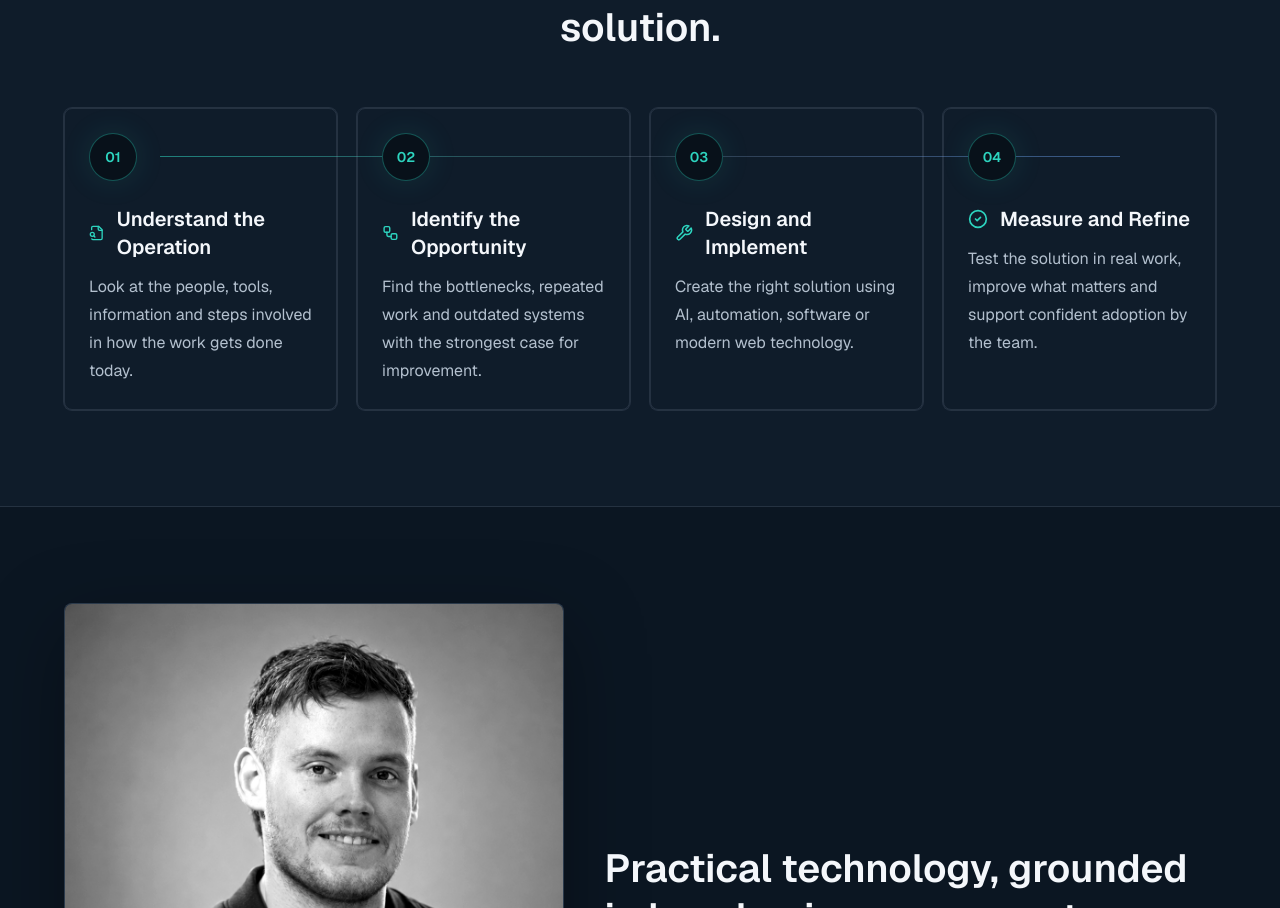
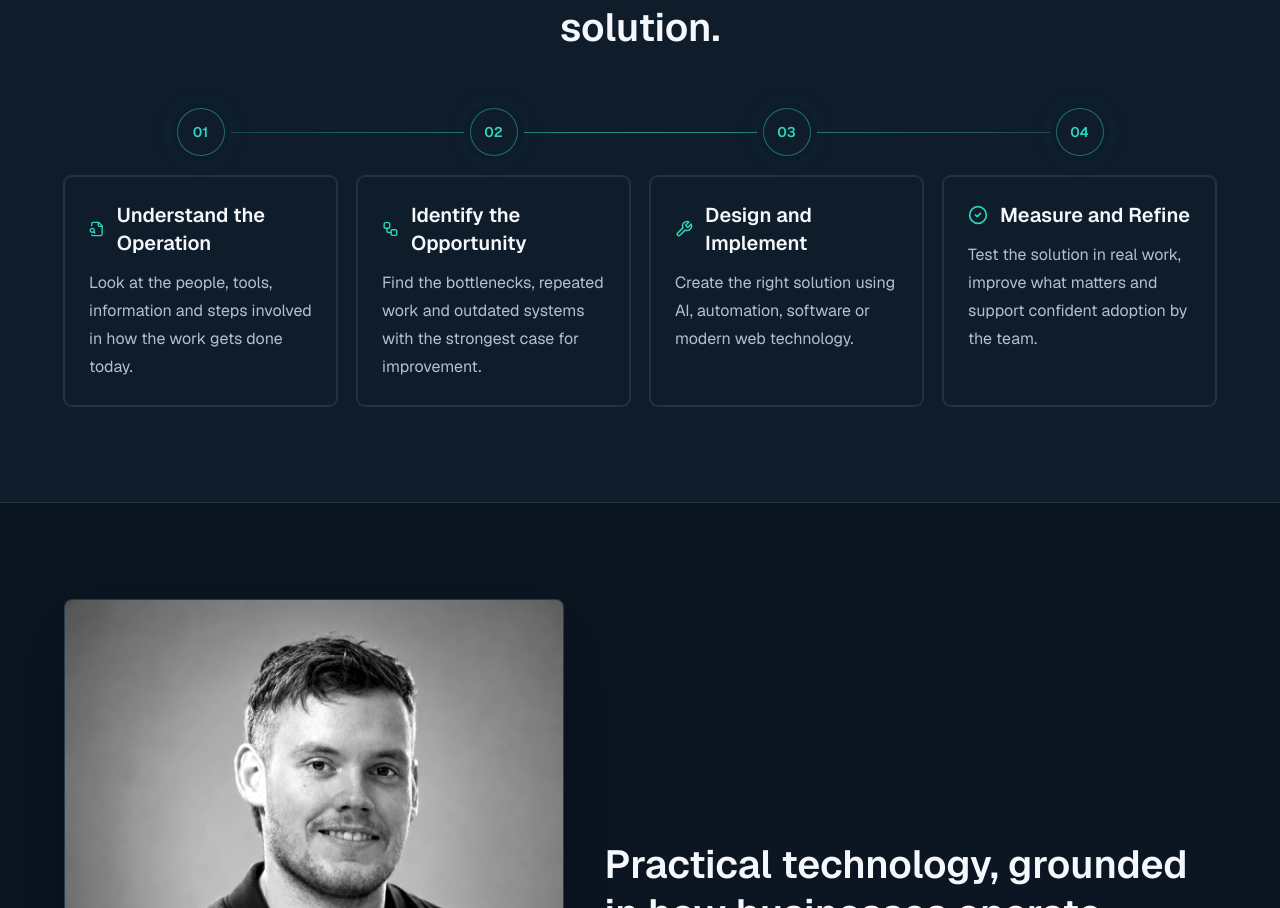
Before and after one commit to ZZESK-host/zzesk-consulting-website, a Next.js app: page / in a window 1280 px wide. Shown: the part 4517-5425 px from the top of the page. Built offline with nearby package versions, Linux system fonts and the light colour scheme.

Commit message:
Refine process timeline layout for desktop responsiveness

```diff
--- a/src/app/globals.css
+++ b/src/app/globals.css
@@ -445,29 +445,6 @@ body {
 }
 
 /* ---------------------------------------------------------------------------
-   Process timeline connector draws in when the section reveals
---------------------------------------------------------------------------- */
-@media (prefers-reduced-motion: no-preference) {
-  html.js .process-connector {
-    transform: scaleY(0);
-    transform-origin: top;
-    transition: transform 1.5s cubic-bezier(0.22, 1, 0.36, 1) 0.2s;
-  }
-
-  @media (min-width: 768px) {
-    html.js .process-connector {
-      transform: scaleX(0);
-      transform-origin: left;
-    }
-  }
-
-  html.js [data-reveal-stagger].is-revealed .process-connector,
-  html.js [data-reveal].is-revealed .process-connector {
-    transform: none;
-  }
-}
-
-/* ---------------------------------------------------------------------------
    Page transition
 --------------------------------------------------------------------------- */
 @media (prefers-reduced-motion: no-preference) {
--- a/src/app/page.tsx
+++ b/src/app/page.tsx
@@ -208,12 +208,20 @@ export default function HomePage() {
           <Reveal>
             <SectionHeading title={home.process.heading} align="center" />
           </Reveal>
-          <Reveal stagger className="relative mt-14 grid gap-5 md:grid-cols-4">
+          <Reveal variant="fade" className="relative mt-14 hidden md:grid md:grid-cols-4 md:gap-5">
             <div
-              data-no-stagger
-              className="process-connector absolute left-6 top-0 h-full w-px bg-gradient-to-b from-accent-300/55 via-slate-400/[0.22] to-cobalt-300/45 md:left-0 md:right-0 md:top-12 md:mx-auto md:h-px md:w-[calc(100%-12rem)] md:bg-gradient-to-r"
+              className="absolute left-[calc(12.5%-7.5px)] right-[calc(12.5%-7.5px)] top-6 h-px bg-gradient-to-r from-accent-300/20 via-accent-300/65 to-cobalt-300/25"
               aria-hidden="true"
             />
+            {home.process.steps.map((step) => (
+              <div key={step.number} className="relative z-10 flex justify-center">
+                <div className="flex h-12 w-12 items-center justify-center rounded-full border border-accent-300/45 bg-ink-850 text-sm font-semibold text-accent-300 shadow-[0_0_0_6px_rgba(13,28,41,1),0_0_28px_rgba(45,212,191,0.1)]">
+                  {step.number}
+                </div>
+              </div>
+            ))}
+          </Reveal>
+          <Reveal stagger className="mt-5 grid gap-5 md:grid-cols-4">
             {home.process.steps.map((step) => (
               <ProcessStepCard key={step.number} step={step} />
             ))}
--- a/src/components/process-step-card.tsx
+++ b/src/components/process-step-card.tsx
@@ -9,10 +9,10 @@ export function ProcessStepCard({ step }: ProcessStepCardProps) {
 
   return (
     <article className="spotlight-card relative h-full rounded-lg border border-slate-400/[0.16] bg-ink-800/62 p-6 shadow-edge transition duration-200 hover:border-accent-300/35 hover:bg-ink-800">
-      <div className="relative z-10 flex h-12 w-12 items-center justify-center rounded-full border border-accent-300/35 bg-ink-950 text-sm font-semibold text-accent-300 shadow-[0_0_32px_rgba(45,212,191,0.11)]">
+      <div className="relative z-10 flex h-12 w-12 items-center justify-center rounded-full border border-accent-300/35 bg-ink-950 text-sm font-semibold text-accent-300 shadow-[0_0_32px_rgba(45,212,191,0.11)] md:hidden">
         {step.number}
       </div>
-      <div className="mt-6 flex items-center gap-3">
+      <div className="mt-6 flex items-center gap-3 md:mt-0">
         <Icon className="h-5 w-5 text-accent-300" aria-hidden="true" />
         <h3 className="text-xl font-semibold text-mist-50">{step.title}</h3>
       </div>
```
